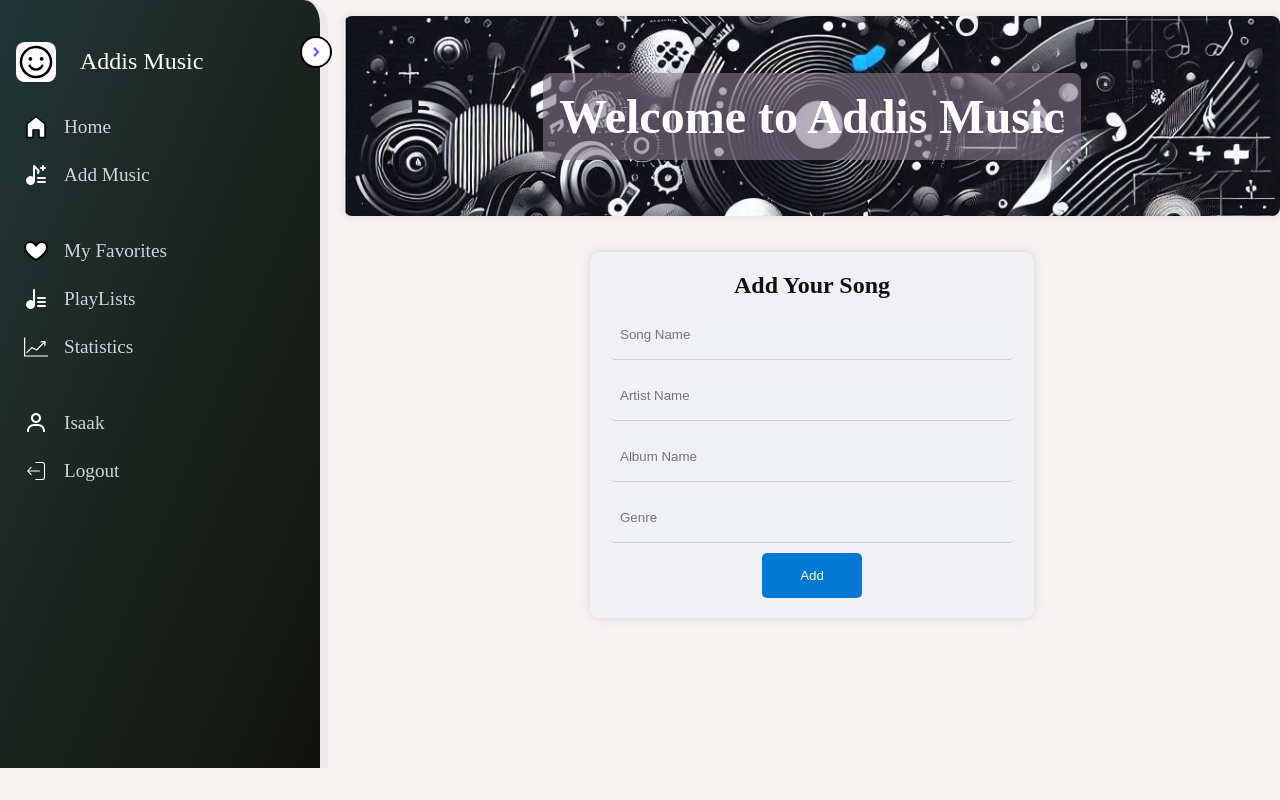
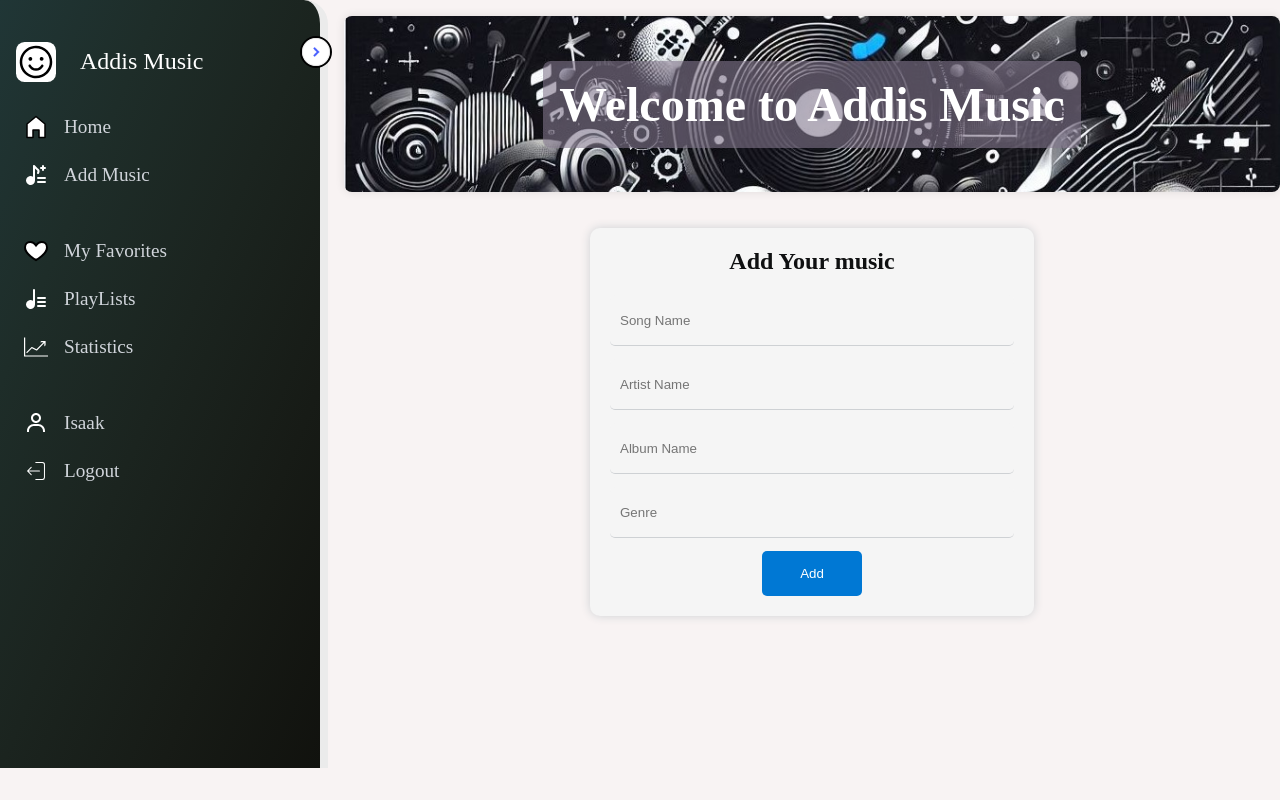
Before and after one commit to isaakgz/addis-software-mern-music, a React (Vite) app in the folder Client/: page /add-music in a window 1280 px wide. Built offline with nearby package versions, Linux system fonts and the light colour scheme; no server answers.

Commit message:
configure router setup , add navigation to  hom page and add music page

```diff
--- a/Client/package.json
+++ b/Client/package.json
@@ -16,7 +16,9 @@
     "axios": "^1.7.7",
     "react": "^18.3.1",
     "react-dom": "^18.3.1",
+    "react-hook-form": "^7.53.0",
     "react-redux": "^9.1.2",
+    "react-router-dom": "^6.26.1",
     "redux-saga": "^1.3.0"
   },
   "devDependencies": {
--- a/Client/src/App.tsx
+++ b/Client/src/App.tsx
@@ -3,10 +3,12 @@
 import { css } from "@emotion/react";
 import Banner from "./components/Banner/Banner";
 import Sidebar from "./components/sideBar/Sidebar";
-import Tabs from "./components/Tabs/Tabs";
-import MusicForm from "./components/MuiscForm/MusicForm";
+import { Outlet, Navigate } from "react-router-dom";
 
 function App() {
+  const user = "h";
+
+  if (user) {
     return (
       <>
         <div
@@ -24,13 +26,16 @@ function App() {
             `}
           >
             <Banner />
-
+            <Outlet />
             {/* <Tabs /> */}
-          <MusicForm />
+            {/* <MusicForm /> */}
           </div>
         </div>
       </>
     );
+  } else {
+    <Navigate to="/auth" />;
+  }
 }
 
 export default App;
--- /dev/null
+++ b/Client/src/Routes.tsx
@@ -0,0 +1,32 @@
+import { createBrowserRouter, RouterProvider } from "react-router-dom";
+import AuthPage from "./pages/AuthPage/AuthPage";
+import App from "./App";
+import AddMusicPage from "./pages/AddMusicPage/AddMusicPage";
+import HomePage from "./pages/HomePage/HomePage";
+
+const router = createBrowserRouter([
+  {
+    path: "/auth",
+    element: <AuthPage />,
+  },
+  {
+    path: "/",
+    element: <App />,
+    children: [
+      {
+        path: "/", // default route
+        element: <HomePage />,
+      },
+      {
+        path: "/add-music",
+        element: <AddMusicPage />,
+      },
+    ],
+  },
+]);
+
+const Routes = () => {
+  return <RouterProvider router={router} />;
+};
+
+export default Routes;
--- a/Client/src/components/Banner/BannerStyle.ts
+++ b/Client/src/components/Banner/BannerStyle.ts
@@ -8,7 +8,7 @@ export const BannerContainer = styled.div`
   background-position: center; /* Centers the image */
   background-repeat: no-repeat; /* Prevents the image from repeating */
   width: 100%;
-  height: 25vh; /* Adjust height as needed */
+  height: 22vh; /* Adjust height as needed */
   display: flex;
   align-items: center;
   justify-content: center;
--- a/Client/src/components/MuiscForm/MusicForm.tsx
+++ b/Client/src/components/MuiscForm/MusicForm.tsx
@@ -1,13 +1,27 @@
 import styled from "@emotion/styled";
+import {
+  UseFormRegister,
+  FieldValues,
+  SubmitHandler,
+  FieldErrors,
+} from "react-hook-form";
 
 interface MusicFormProps {
   title: string;
+  register: UseFormRegister<FieldValues>;
+  handleSubmit: (
+    onSubmit: SubmitHandler<FieldValues>
+  ) => (e?: React.BaseSyntheticEvent) => Promise<void>;
+  onSubmit: SubmitHandler<FieldValues>;
+  errors?: FieldErrors<FieldValues>;
 }
 const FormContainer = styled.div`
   display: flex;
   justify-content: center;
+
   align-items: center;
   padding: 20px;
+  max-height: 65vh;
   @media (max-width: 668px) {
     padding: 0 15px 0 0;
   }
@@ -15,12 +29,13 @@ const FormContainer = styled.div`
 
 const InputContainer = styled.div`
   display: flex;
+  max-height: 65vh;
   flex-direction: column;
   align-items: center;
   align-content: center;
   justify-content: center;
   border-radius: 10px;
-  background-color: #f0f2f5ef;
+  background-color:  #f5f5f5;
   padding: 20px;
   box-shadow: 0 0 10px #ced1d4;
   form {
@@ -39,13 +54,13 @@ const InputContainer = styled.div`
 
   input {
     padding: 10px;
-    margin: 0 0 10px 0;
+    margin: 10px 0 3px 0;
     border-radius: 5px;
     border: none;
     border-bottom: 1px solid #ced1d4;
     width: 30vw;
     height: 30px;
-    background-color: #f0f2f5ef;
+    background-color:  #f5f5f5;
     &:focus {
       outline: none;
       border-bottom: 0.5px solid #0078d4;
@@ -62,31 +77,109 @@ const InputContainer = styled.div`
     border: none;
     background-color: #0078d4;
     color: white;
+    margin-top: 10px;
 
     width: 100px;
     cursor: pointer;
     &:hover {
       background-color: #005a9e;
     }
+    @media (max-width: 768px) {
+      width: 80px;
+    }
   }
 `;
 
-function MusicForm({ title = "Add Your Song" }: MusicFormProps) {
+const ErrorMessage = styled.p`
+  color: red;
+  font-size: 0.8rem;
+  margin: 0;
+  margin-left: 10px;
+  padding: 0;
+  text-align: left;
+  align-self: flex-start;
+`;
+
+function MusicForm({
+  title,
+  handleSubmit,
+  register,
+  onSubmit,
+  errors,
+}: MusicFormProps) {
   return (
     <FormContainer>
       <InputContainer>
         <h2>{title}</h2>
-        <form>
-          <input id="songName" type="text" placeholder="Song Name" />
 
+        <form onSubmit={handleSubmit(onSubmit)}>
           <div>
-            <input type="text" placeholder="Artist Name" />
+            <input
+              id="songName"
+              type="text"
+              placeholder="Song Name"
+              {...register("songName", {
+                required: "song name is required",
+                minLength: {
+                  value: 3,
+                  message: "song name must be at least 3 characters",
+                },
+              })}
+            />
+            {errors?.songName && (
+              <ErrorMessage>{String(errors.songName.message)}</ErrorMessage>
+            )}
           </div>
           <div>
-            <input type="text" placeholder="Album Name" />
+            <input
+              type="text"
+              placeholder="Artist Name"
+              id="artistName"
+              {...register("artistName", {
+                required: "artist name is required",
+                minLength: {
+                  value: 3,
+                  message: "artist name must be at least 3 characters",
+                },
+              })}
+            />
+            {errors?.artistName && (
+              <ErrorMessage>{String(errors.artistName.message)}</ErrorMessage>
+            )}
           </div>
           <div>
-            <input type="text" placeholder="Genre" />
+            <input
+              type="text"
+              id="albumName"
+              placeholder="Album Name"
+              {...register("albumName", {
+                required: "album name is required",
+                minLength: {
+                  value: 3,
+                  message: "album name must be at least 3 characters",
+                },
+              })}
+            />
+            {errors?.albumName && (
+              <ErrorMessage>{String(errors.albumName.message)}</ErrorMessage>
+            )}
+          </div>
+          <div>
+            <input
+              type="text"
+              id="genre"
+              placeholder="Genre"
+              {...register("genre", {
+                required: "genre is required",
+                minLength: {
+                  value: 3,
+                  message: "genre must be at least 3 characters",
+                },
+              })}
+            />
+            {errors?.genre && (
+              <ErrorMessage>{String(errors.genre.message)}</ErrorMessage>
+            )}
           </div>
           <button>Add</button>
         </form>
--- a/Client/src/components/sideBar/Sidebar.tsx
+++ b/Client/src/components/sideBar/Sidebar.tsx
@@ -19,15 +19,17 @@ import favs from "../../assets/icons/favs.svg";
 import stats from "../../assets/icons/stat.svg";
 import logout from "../../assets/icons/logout.svg";
 import person from "../../assets/icons/person.svg";
+import { Link } from "react-router-dom";
+import { css } from "@emotion/react";
 
 const MENUS = [
-  { title: "Home", src: home, gap: false },
-  { title: "Add Music", src: addMuisc, gap: false },
-  { title: "My Favorites", src: favs, gap: true },
-  { title: "PlayLists", src: playlists, gap: false },
-  { title: "Statistics", src: stats, gap: false },
-  { title: "Isaak", src: person, gap: true },
-  { title: "Logout", src: logout, gap: false },
+  { title: "Home", src: home, gap: false, path: "/" },
+  { title: "Add Music", src: addMuisc, gap: false, path: "/add-music" },
+  { title: "My Favorites", src: favs, gap: true, path: "/favorites" },
+  { title: "PlayLists", src: playlists, gap: false, path: "/playlists" },
+  { title: "Statistics", src: stats, gap: false, path: "/statistics" },
+  { title: "Isaak", src: person, gap: true, path: "/profile" },
+  { title: "Logout", src: logout, gap: false, path: "/auth" },
 ];
 
 const Sidebar = () => {
@@ -56,14 +58,18 @@ const Sidebar = () => {
         </div>
         <MenuList>
           {MENUS.map((menu, index) => (
-            <MenuItem
+            <Link
               key={index}
-              gap={menu.gap}
-              active={menu.title === "Overview"}
+              to={menu.path}
+              css={css`
+                text-decoration: none;
+              `}
             >
-              <MenuIcon src={menu.src} alt={`${menu.title} icon`} />
-              <MenuTitle open={open}>{menu.title}</MenuTitle>
-            </MenuItem>
+              <MenuItem gap={menu.gap} active={menu.title === "Overview"}>
+                <MenuIcon src={menu.src} alt={`${menu.title} icon`} />
+                <MenuTitle open={open}>{menu.title}</MenuTitle>
+              </MenuItem>
+            </Link>
           ))}
         </MenuList>
       </SidebarContainer>
--- a/Client/src/main.tsx
+++ b/Client/src/main.tsx
@@ -1,14 +1,14 @@
 import { StrictMode } from "react";
 import { createRoot } from "react-dom/client";
 import { Provider } from "react-redux";
-import App from "./App.tsx";
 import "./index.css";
+import Routes from "./Routes.tsx";
 import store from "./store/index.ts";
 
 createRoot(document.getElementById("root")!).render(
   <StrictMode>
     <Provider store={store}>
-      <App />
+      <Routes />
     </Provider>
   </StrictMode>
 );
--- /dev/null
+++ b/Client/src/pages/AddMusicPage/AddMusicPage.tsx
@@ -0,0 +1,25 @@
+import { FieldValues, SubmitHandler, useForm } from "react-hook-form";
+import MusicForm from "../../components/MuiscForm/MusicForm";
+function AddMusicPage() {
+  const {
+    register,
+    handleSubmit,
+    formState: { errors },
+  } = useForm();
+
+  const onSubmit: SubmitHandler<FieldValues> = (data) => {
+    console.log(data);
+  };
+
+  return (
+    <MusicForm
+      register={register}
+      handleSubmit={handleSubmit}
+      title="Add Your music"
+      onSubmit={onSubmit}
+      errors={errors}
+    />
+  );
+}
+
+export default AddMusicPage;
--- /dev/null
+++ b/Client/src/pages/AuthPage/AuthPage.tsx
@@ -0,0 +1,5 @@
+function AuthPage() {
+  return <div>landin gpage</div>;
+}
+
+export default AuthPage;
--- /dev/null
+++ b/Client/src/pages/HomePage/HomePage.tsx
@@ -0,0 +1,11 @@
+import Tabs from "../../components/Tabs/Tabs";
+
+function HomePage() {
+  return (
+    <>
+      <Tabs />
+    </>
+  );
+}
+
+export default HomePage;
```
Also changed, not shown: 1 other file (tests, documents, lock files or other folders). Lines whose indentation alone changed are shown as unchanged.
